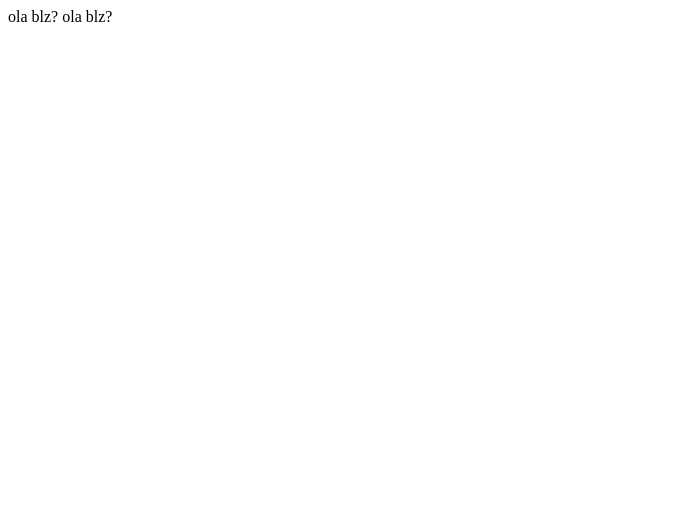
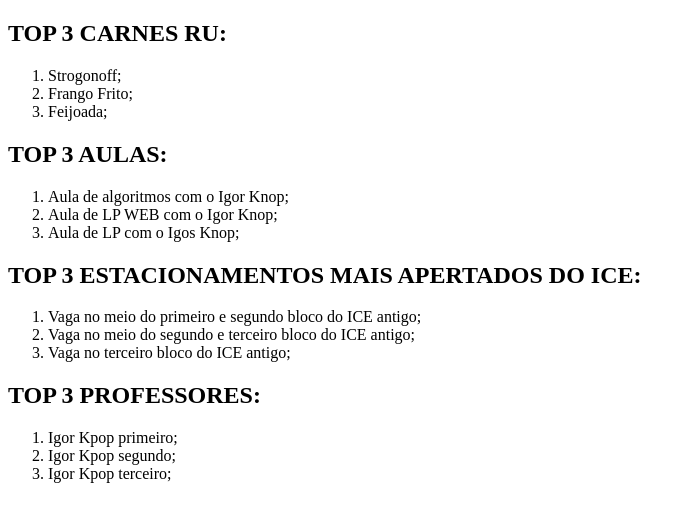
Before and after one commit to ufjf-dcc121/ufjf-dcc121-2022-1-atv2-dsalvaro, a plain HTML site: page index.html in a window 1280 px wide. Shown: the whole page, without its empty margins (0-695 px from the left). Drawn offline with Linux system fonts and the light colour scheme.

Commit message:
att 2
att 2

```diff
--- a/index.html
+++ b/index.html
@@ -6,24 +6,33 @@
     <title>Atividade 2</title>
 </head>
 <body>
-    <table>
-        <td>
-            <tr>
-                ola
-            </tr>
-            <tr>
-                blz?
-            </tr>
-        </td>
-        <td>
-            <tr>
-                ola
-            </tr>
-            <tr>
-                blz?
-            </tr>
-        </td>
-    </table>
+    <h2>TOP 3 CARNES RU:</h2>
+        <ol>
+            <li>Strogonoff;</li>
+            <li>Frango Frito;</li>
+            <li>Feijoada;</li>
+        </ol>
+
+    <h2>TOP 3 AULAS:</h2>
+        <ol>
+            <li>Aula de algoritmos com o Igor Knop;</li>
+            <li>Aula de LP WEB com o Igor Knop;</li>
+            <li>Aula de LP com o Igos Knop;</li>
+        </ol>
+
+    <h2>TOP 3 ESTACIONAMENTOS MAIS APERTADOS DO ICE:</h2>
+        <ol>
+            <li>Vaga no meio do primeiro e segundo bloco do ICE antigo;</li>
+            <li>Vaga no meio do segundo e terceiro bloco do ICE antigo;</li>
+            <li>Vaga no terceiro bloco do ICE antigo;</li>
+        </ol>
+
+    <h2>TOP 3 PROFESSORES:</h2>
+        <ol>
+            <li>Igor Kpop primeiro;</li>
+            <li>Igor Kpop segundo;</li>
+            <li>Igor Kpop terceiro;</li>
+        </ol>
 </body>
 
 </html>
```
